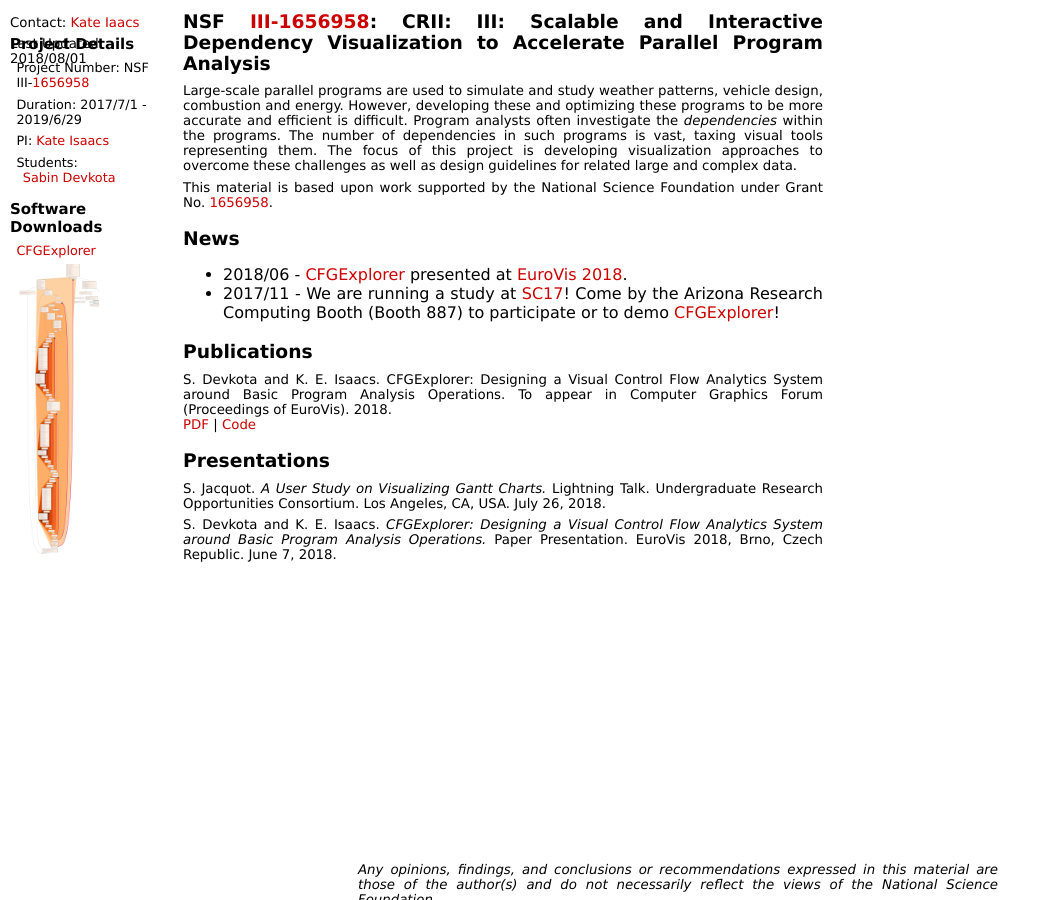
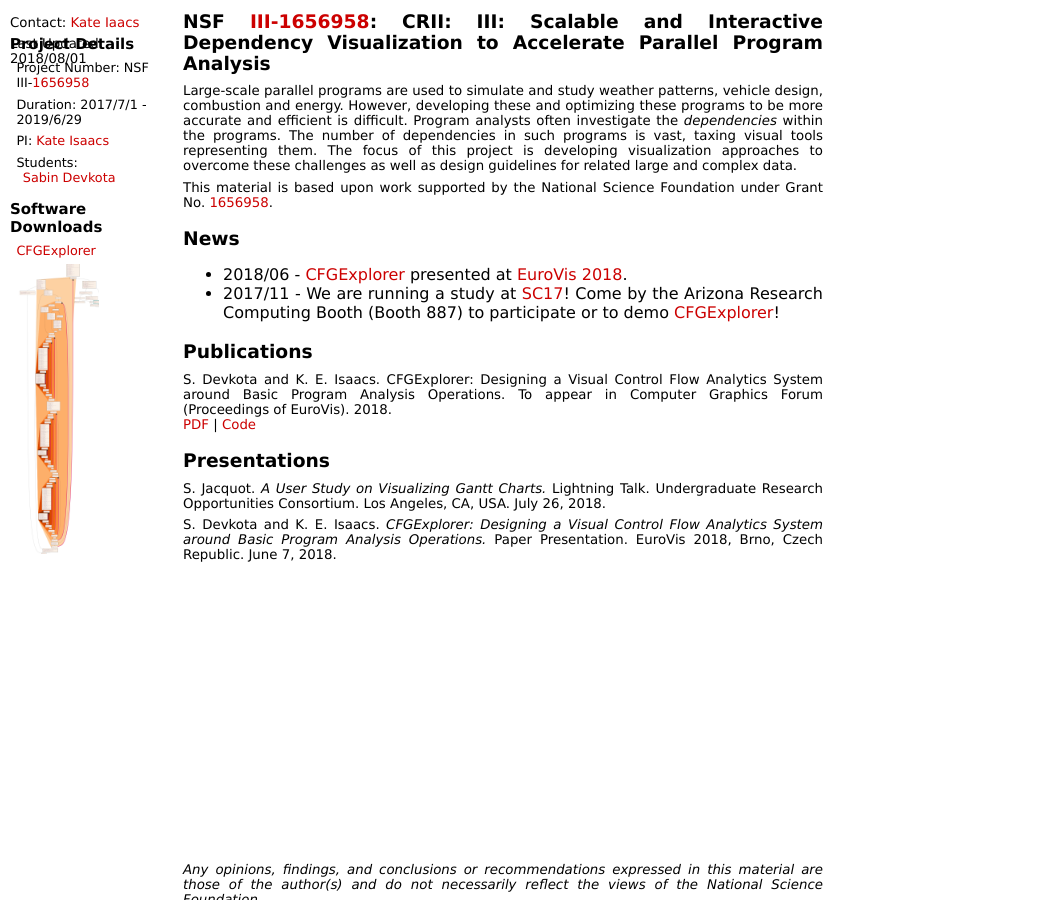
Before and after one commit to hdc-arizona/hdc-arizona.github.io, a Jekyll site: the page projects/dependencies/index.html, which Jekyll copies as it is, in a window 1280 px wide. Shown: the whole page, without its empty margins (0-1051 px from the left). Built offline with Jekyll 4.4.1, drawn with Linux system fonts in a browser that asks for light colours; nearby versions of some CDN libraries.

Commit message:
Fix div nesting issue.

```diff
--- a/projects/dependencies/index.html
+++ b/projects/dependencies/index.html
@@ -53,11 +53,14 @@ Computer Graphics Forum (Proceedings of EuroVis). 2018.<br />
 <a href="http://www.idav.ucdavis.edu/~ki/publications/cfgexplorer_preprint.pdf">PDF</a> |
 <a href="https://github.com/hdc-arizona/cfgexplorer">Code</a>
 </p>
+   </div>
 
     <div id="Presentations" class="project">
       <h3>Presentations</h3>
 
-<p>S. Jacquot. <i>A User Study on Visualizing Gantt Charts.</i> Lightning Talk. Undergraduate Research Opportunities Consortium. Los Angeles, CA, USA. July 26, 2018.
+<p>S. Jacquot. <i>A User Study on Visualizing Gantt Charts.</i> Lightning
+Talk. Undergraduate Research Opportunities Consortium. Los Angeles, CA, USA.
+    July 26, 2018.</p>
 
 <p>S. Devkota and K. E. Isaacs. <i>CFGExplorer: Designing a Visual Control
 Flow Analytics System around Basic Program Analysis Operations.</i> Paper Presentation. EuroVis
```
